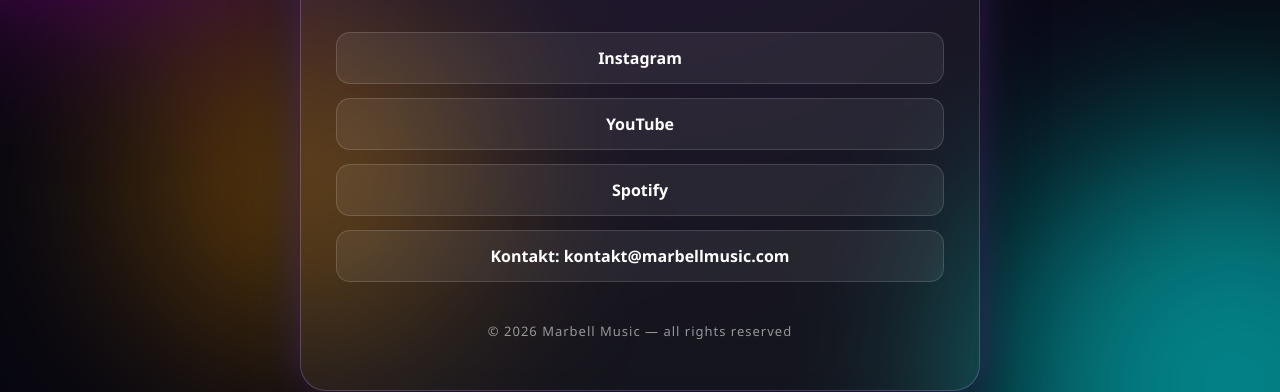
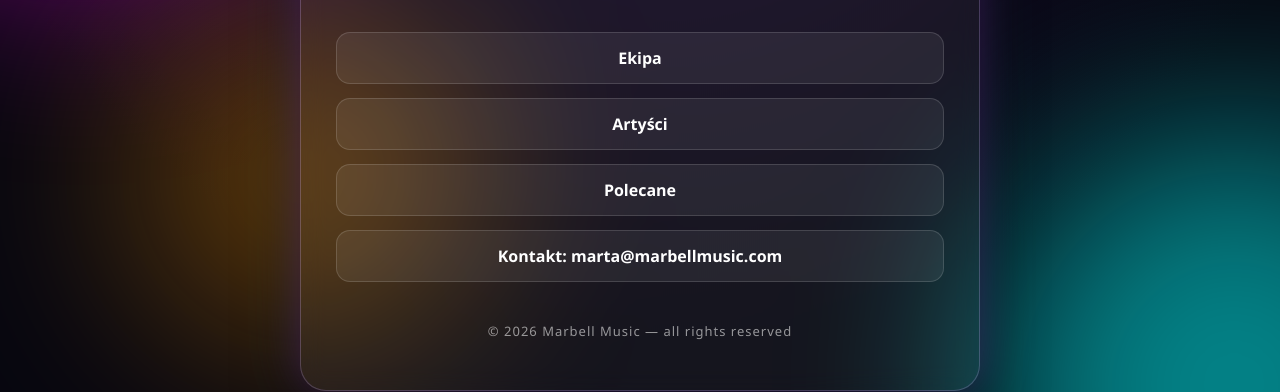
Before and after one commit to MartaMaya/marbellmusic, a plain HTML site: page index.html in a window 1280 px wide. Shown: the part 369-761 px from the top of the page. Drawn offline with Linux system fonts and the light colour scheme.

Commit message:
Update index.html
Dodane linki do Insta i YouTube

```diff
--- a/index.html
+++ b/index.html
@@ -208,10 +208,10 @@
     </p>
 
     <div class="links">
-      <a class="btn" href="https://instagram.com/" target="_blank">Instagram</a>
-      <a class="btn" href="https://youtube.com/" target="_blank">YouTube</a>
-      <a class="btn" href="https://open.spotify.com/" target="_blank">Spotify</a>
-      <a class="btn" href="mailto:kontakt@marbellmusic.com">Kontakt: kontakt@marbellmusic.com</a>
+      <a class="btn" href="https://www.instagram.com/martabiallka/" target="_blank">Ekipa</a>
+      <a class="btn" href="https://www.youtube.com/c/filipmizia" target="_blank">Artyści</a>
+      <a class="btn" href="https://www.instagram.com/miziafilip/" target="_blank">Polecane</a>
+      <a class="btn" href="mailto:marta@marbellmusic.com">Kontakt: marta@marbellmusic.com</a>
     </div>
 
     <footer>
```
